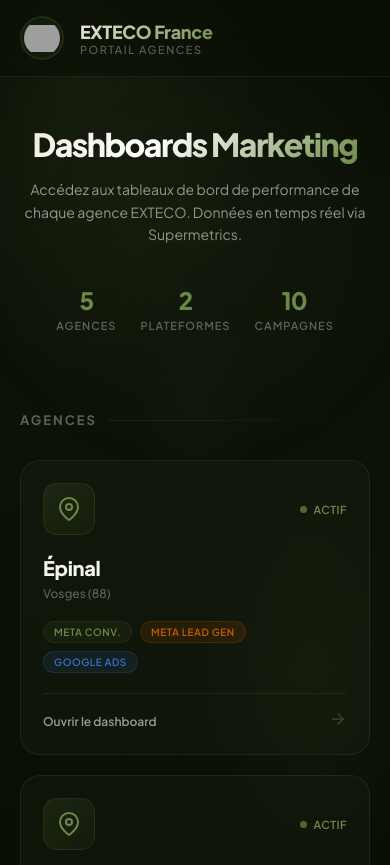
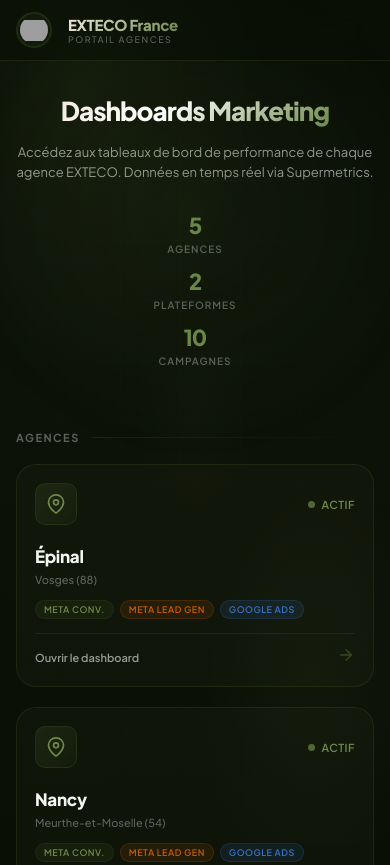
Before and after one commit to Exteco-France/dashboard, a plain HTML site: page index.html in a window 390 px wide. Shown: the top 865 px of the page. Drawn offline with Linux system fonts and the light colour scheme; grey boxes are pictures that could not be loaded.

Commit message:
Optimisation responsive mobile (3 breakpoints)

```diff
--- a/index.html
+++ b/index.html
@@ -404,6 +404,11 @@
         .footer a:hover { text-decoration: underline; }
 
         /* ══ RESPONSIVE ══ */
+        @media (max-width: 1024px) {
+            .agencies-grid { grid-template-columns: repeat(auto-fill, minmax(280px, 1fr)); }
+            .hero h1 { font-size: 40px; }
+            .section { padding: 30px 24px 60px; }
+        }
         @media (max-width: 768px) {
             .header { padding: 16px 20px; }
             .header-right { display: none; }
@@ -415,6 +420,32 @@
             .section { padding: 20px 20px 60px; }
             .agencies-grid { grid-template-columns: 1fr; }
             .agency-card { padding: 22px; }
+            .agency-card:hover { transform: translateY(-3px); }
+        }
+        @media (max-width: 480px) {
+            .header { padding: 12px 16px; }
+            .header-logo { width: 36px; height: 36px; }
+            .header-title { font-size: 15px; }
+            .header-sub { font-size: 9px; }
+            .hero { padding: 36px 16px 28px; }
+            .hero h1 { font-size: 26px; letter-spacing: -1px; }
+            .hero-desc { font-size: 13px; margin-bottom: 28px; }
+            .stats-bar { flex-direction: column; gap: 12px; }
+            .stat-value { font-size: 22px; }
+            .stat-label { font-size: 10px; }
+            .section { padding: 16px 16px 40px; }
+            .section-header { margin-bottom: 20px; }
+            .section-title { font-size: 11px; letter-spacing: 1.5px; }
+            .agency-card { padding: 18px; }
+            .agency-name { font-size: 17px; }
+            .agency-dept { font-size: 11px; margin-bottom: 14px; }
+            .agency-icon { width: 42px; height: 42px; border-radius: 10px; }
+            .agency-icon svg { width: 20px; height: 20px; }
+            .agency-tag { font-size: 9px; padding: 3px 8px; }
+            .agency-tags { gap: 6px; margin-bottom: 14px; }
+            .agency-bottom { padding-top: 12px; }
+            .agency-link-label { font-size: 11px; }
+            .footer { padding: 24px 16px; font-size: 10px; }
         }
 
         /* ══ ENTRANCE ANIMATIONS ══ */
```
